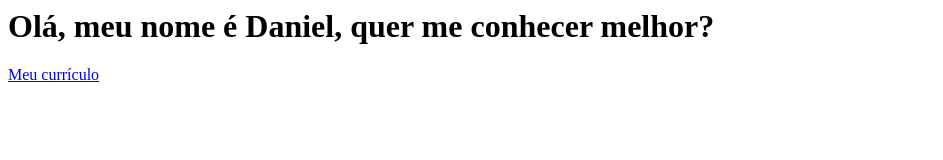
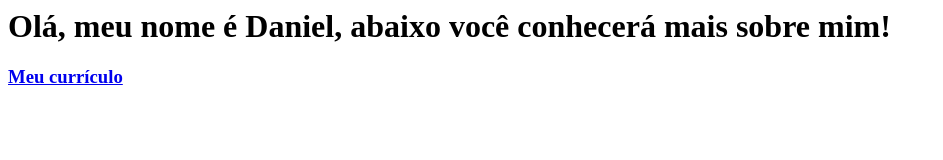
Before and after one commit to danielalvarobentosoares/danielalvarobentosoares.github.io, a plain HTML site: page index.html in a window 1280 px wide. Shown: the whole page, without its empty margins (0-943 px from the left). Drawn offline with Linux system fonts and the light colour scheme.

Commit message:
Update index.html

```diff
--- a/index.html
+++ b/index.html
@@ -1,2 +1,6 @@
-<h1>Olá, meu nome é Daniel, quer me conhecer melhor?</h1>
-<a href="file:///C:/Users/D%C3%A8bora/OneDrive/%C3%81rea%20de%20Trabalho/Daniel%20%C3%81lvaro/index.html">Meu currículo</a>
+<h1>
+  Olá, meu nome é Daniel, abaixo você conhecerá mais sobre mim!
+</h1>
+<h3>
+  <a href="file:///C:/Users/D%C3%A8bora/OneDrive/%C3%81rea%20de%20Trabalho/Daniel%20%C3%81lvaro/index.html">Meu currículo</a>
+</h3>
```
